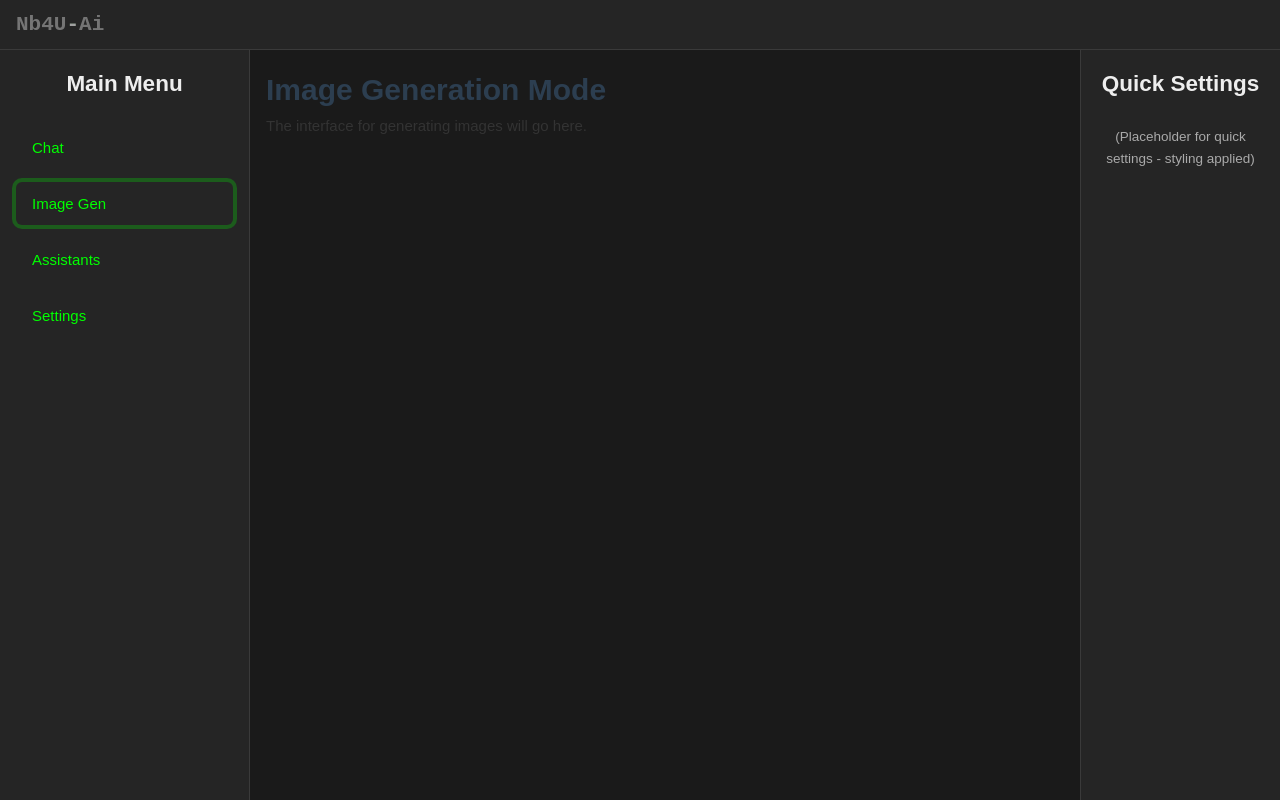
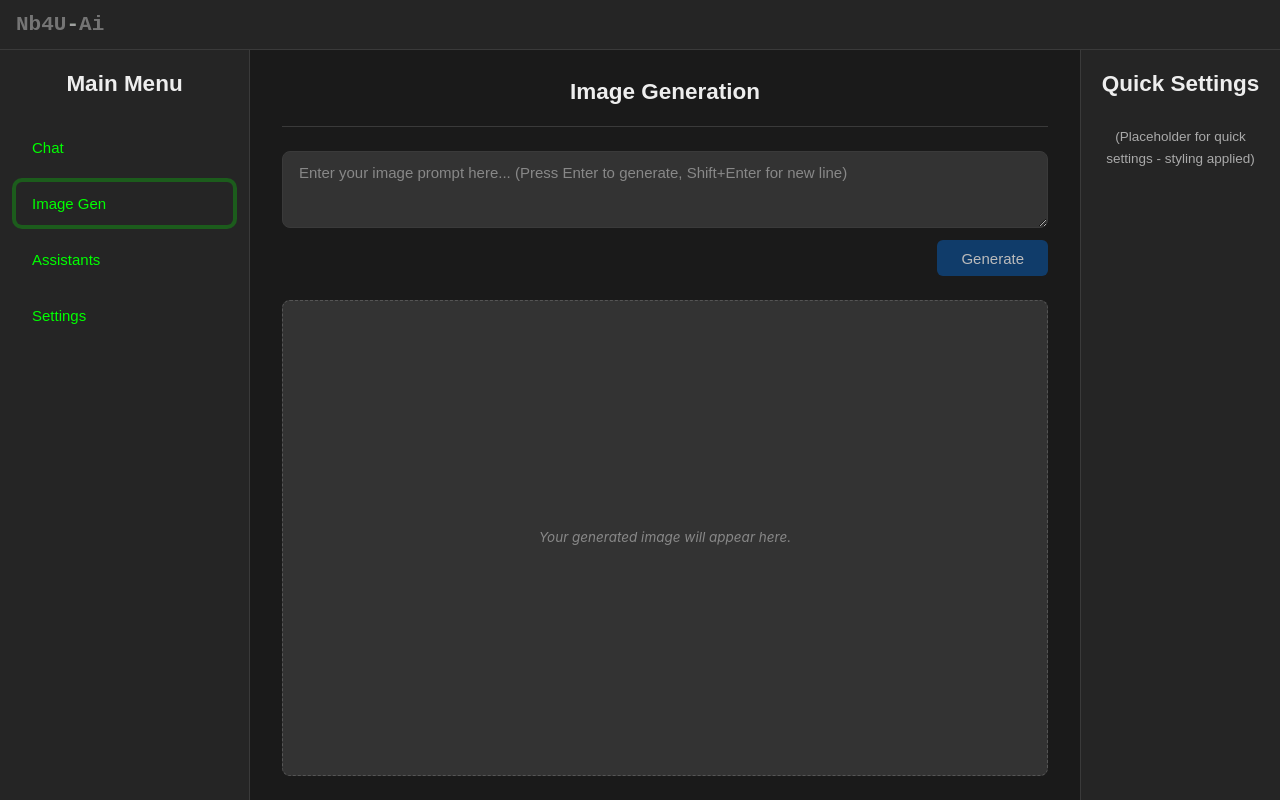
Before and after one commit to NB4U94/ai-assistant-pwa, a Vue app: page /image-gen in a window 1280 px wide. Built offline with nearby package versions, Linux system fonts and the light colour scheme.

Commit message:
Update: Introduced Image generation UI and placeholders for api access.

```diff
--- a/src/views/ImageGenView.vue
+++ b/src/views/ImageGenView.vue
@@ -1,29 +1,229 @@
 <template>
   <div class="image-gen-view">
-      <h1>Image Generation Mode</h1>
-      <p>The interface for generating images will go here.</p>
+    <h2>Image Generation</h2>
+
+    <div class="image-gen-controls">
+      <textarea
+        v-model="prompt"
+        placeholder="Enter your image prompt here... (Press Enter to generate, Shift+Enter for new line)"
+        rows="3"
+        class="prompt-input"
+        aria-label="Image generation prompt"
+        @keydown.enter.exact.prevent="generateImage"
+      ></textarea>
+      <button
+        @click="generateImage"
+        :disabled="!prompt.trim() || isLoading"
+        class="generate-button"
+      >
+        Generate
+      </button>
+    </div>
+
+    <div class="image-display-area">
+      <div v-if="isLoading" class="loading-indicator">Generating image...</div>
+      <div v-else-if="generatedImageUrl" class="generated-image-container">
+        <img :src="generatedImageUrl" alt="Generated image" class="generated-image" />
+      </div>
+      <div v-else class="placeholder-text">Your generated image will appear here.</div>
+      <div v-if="error" class="error-message">{{ error }}</div>
+    </div>
   </div>
 </template>
 
 <script setup>
-  // View-specific JavaScript logic will go here later
+import { ref } from 'vue'
+
+const prompt = ref('')
+const generatedImageUrl = ref(null) // Store URL of the generated image
+const isLoading = ref(false)
+const error = ref(null) // Store any error messages
+
+// Placeholder function - will be implemented later to call the chosen API
+const generateImage = async () => {
+  // Check if prompt is empty or only whitespace, or if already loading
+  if (!prompt.value.trim() || isLoading.value) return
+
+  isLoading.value = true
+  error.value = null
+  generatedImageUrl.value = null // Clear previous image
+
+  console.log('Placeholder: Image generation triggered with prompt:', prompt.value)
+
+  // --- Placeholder: API Call will go here ---
+  // Simulating a delay and potential outcome
+  await new Promise((resolve) => setTimeout(resolve, 2000)) // Simulate API call time
+
+  // Example outcomes (replace with actual API logic later)
+  const success = Math.random() > 0.3 // Simulate success/failure
+  if (success) {
+    // Use a placeholder image service for now
+    generatedImageUrl.value = `https://picsum.photos/seed/${Date.now()}/512/512` // Example placeholder URL
+    console.log('Placeholder: Image generated successfully (using placeholder).')
+    // Optionally clear prompt on success? Maybe not for image gen.
+    // prompt.value = '';
+  } else {
+    error.value = 'Placeholder: Failed to generate image. Please try again.'
+    console.error('Placeholder: Image generation failed.')
+  }
+  // --- End Placeholder ---
+
+  isLoading.value = false
+}
 </script>
 
 <style scoped>
-  /* Styles specific to the image generation view */
 .image-gen-view {
-    padding: 1rem;
+  padding: 1.5rem 2rem;
   height: 100%;
+  display: flex;
+  flex-direction: column; /* Stack controls and display area */
+  overflow-y: auto;
+  background-color: var(--bg-main-content);
+  color: var(--text-primary);
 }
 
-  h1 {
+h2 {
   margin-top: 0;
-    color: #2c3e50;
+  margin-bottom: 1.5rem;
+  color: var(--text-primary);
   font-family: sans-serif;
+  text-align: center;
+  font-weight: 600;
+  border-bottom: 1px solid var(--border-color-medium);
+  padding-bottom: 1rem;
+  flex-shrink: 0; /* Prevent shrinking */
 }
 
-  p {
-    color: #333;
+.image-gen-controls {
+  display: flex;
+  flex-direction: column; /* Stack textarea and button */
+  gap: 0.75rem;
+  margin-bottom: 1.5rem;
+  flex-shrink: 0; /* Prevent shrinking */
+}
+
+.prompt-input {
+  width: 100%;
+  padding: 0.75rem 1rem; /* Slightly more padding */
+  border: 1px solid var(--border-color-medium);
+  border-radius: 8px; /* Slightly less rounded than chat input */
+  resize: vertical; /* Allow vertical resize only */
   font-family: sans-serif;
+  font-size: 1em;
+  min-height: 60px; /* Minimum rows equivalent */
+  background-color: var(--bg-input-field);
+  color: var(--text-primary);
+  transition:
+    border-color 0.2s ease,
+    box-shadow 0.2s ease;
+}
+.prompt-input::placeholder {
+  color: var(--text-placeholder);
+}
+.prompt-input:hover:not(:focus):not(:disabled) {
+  border-color: var(--accent-color-primary);
+}
+.prompt-input:focus {
+  outline: none;
+  border-color: var(--accent-color-primary);
+  box-shadow: var(--input-focus-shadow);
+}
+
+.generate-button {
+  padding: 0.6rem 1.5rem; /* Standard button padding */
+  background-color: var(--bg-button-primary);
+  color: var(--text-button-primary);
+  border: none;
+  border-radius: 6px;
+  cursor: pointer;
+  font-family: sans-serif;
+  font-size: 1em;
+  font-weight: 500;
+  transition:
+    background-color 0.2s ease,
+    opacity 0.2s ease;
+  align-self: flex-end; /* Align button to the right */
+}
+
+.generate-button:hover:not(:disabled) {
+  background-color: var(--bg-button-primary-hover);
+}
+
+.generate-button:disabled {
+  background-color: color-mix(in srgb, var(--bg-button-primary) 50%, var(--bg-main-content));
+  cursor: not-allowed;
+  opacity: 0.7;
+}
+
+/* Image display area styling */
+.image-display-area {
+  flex-grow: 1; /* Take remaining space */
+  border: 1px dashed var(--border-color-light); /* Dashed border for placeholder */
+  border-radius: 8px;
+  display: flex;
+  flex-direction: column; /* Stack placeholder/image and error */
+  justify-content: center; /* Center content vertically */
+  align-items: center; /* Center content horizontally */
+  padding: 1rem;
+  background-color: var(--bg-input-field); /* Slightly different background */
+  min-height: 200px; /* Ensure it has some height */
+  position: relative; /* For potential absolute positioning of elements later */
+  overflow: hidden; /* Hide overflow if image is too big before styling */
+}
+
+.generated-image-container {
+  width: 100%;
+  height: 100%;
+  display: flex;
+  justify-content: center;
+  align-items: center;
+}
+
+.generated-image {
+  max-width: 100%;
+  max-height: 100%; /* Adjust as needed, maybe limit height more */
+  object-fit: contain; /* Show the whole image */
+  border-radius: 4px;
+}
+
+.placeholder-text,
+.loading-indicator {
+  color: var(--text-placeholder);
+  font-style: italic;
+  font-size: 0.9em;
+  text-align: center;
+}
+.loading-indicator {
+  font-style: normal;
+  color: var(--text-secondary);
+  animation: pulse 1.5s infinite ease-in-out; /* Reuse pulse animation */
+}
+
+@keyframes pulse {
+  /* Ensure pulse is defined if not global */
+  0%,
+  100% {
+    opacity: 0.6;
+  }
+  50% {
+    opacity: 1;
+  }
+}
+
+.error-message {
+  color: var(--text-error);
+  background-color: var(--bg-message-error);
+  border: 1px solid var(--border-color-error);
+  padding: 0.5rem 1rem;
+  border-radius: 6px;
+  margin-top: 1rem;
+  font-size: 0.9em;
+  text-align: center;
+  position: absolute; /* Position at bottom or top */
+  bottom: 1rem; /* Example positioning */
+  left: 1rem;
+  right: 1rem;
+  max-width: calc(100% - 2rem); /* Ensure padding is respected */
 }
 </style>
```
Lines whose indentation alone changed are shown as unchanged.
